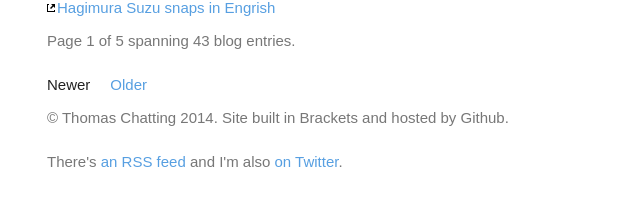
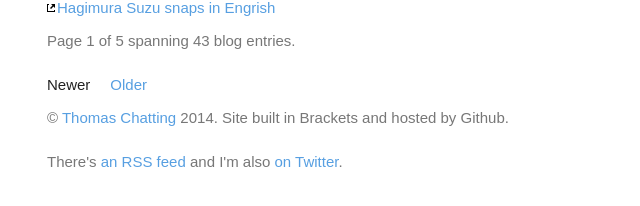
Before and after one commit to tomchatting/tomchatting.github.io, a Jekyll site: the page built from index.html, in a window 1280 px wide. Shown: the part 474-680 px from the top of the page, without its empty margins (287-927 px from the left). Built offline with Jekyll 4.4.1, drawn with Linux system fonts in a browser that asks for light colours; some web fonts are replaced; the list of posts is cut into pages by our own code; some of the changed lines change nothing that is shown.

Commit message:
More meaningful things

```diff
--- a/_layouts/default.html
+++ b/_layouts/default.html
@@ -10,5 +10,5 @@
 
     {{ content }}
 
-    <p><ins>&copy; Thomas Chatting 2014. Site built in Brackets and hosted by Github.</ins></p>
+    <p><ins>&copy; <a href=/about/>Thomas Chatting</a> 2014. Site built in Brackets and hosted by Github.</ins></p>
     <p><ins>There's <a href="/feed.xml">an RSS feed</a> and I'm also <a href="//twitter.com/phenomenontom">on Twitter</a>.</ins></p>
--- a/index.html
+++ b/index.html
@@ -1,8 +1,7 @@
 ---
 layout: default
-title: Home
+title: Contents
 ---
-
     <h2>Blog posts</h2>
     <ul class=post-list>
         {% for post in paginator.posts %}
```
Lines whose indentation alone changed are shown as unchanged.
